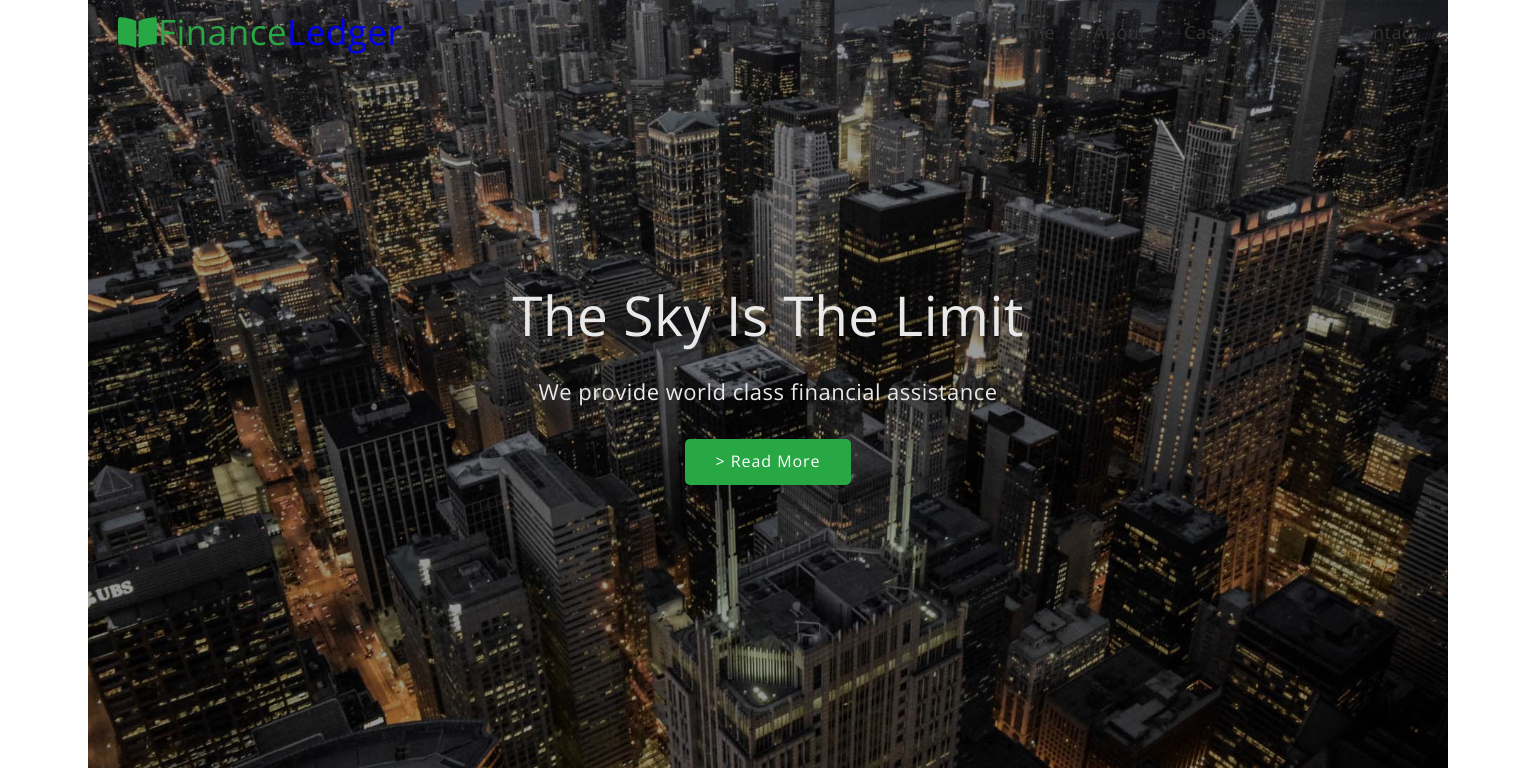
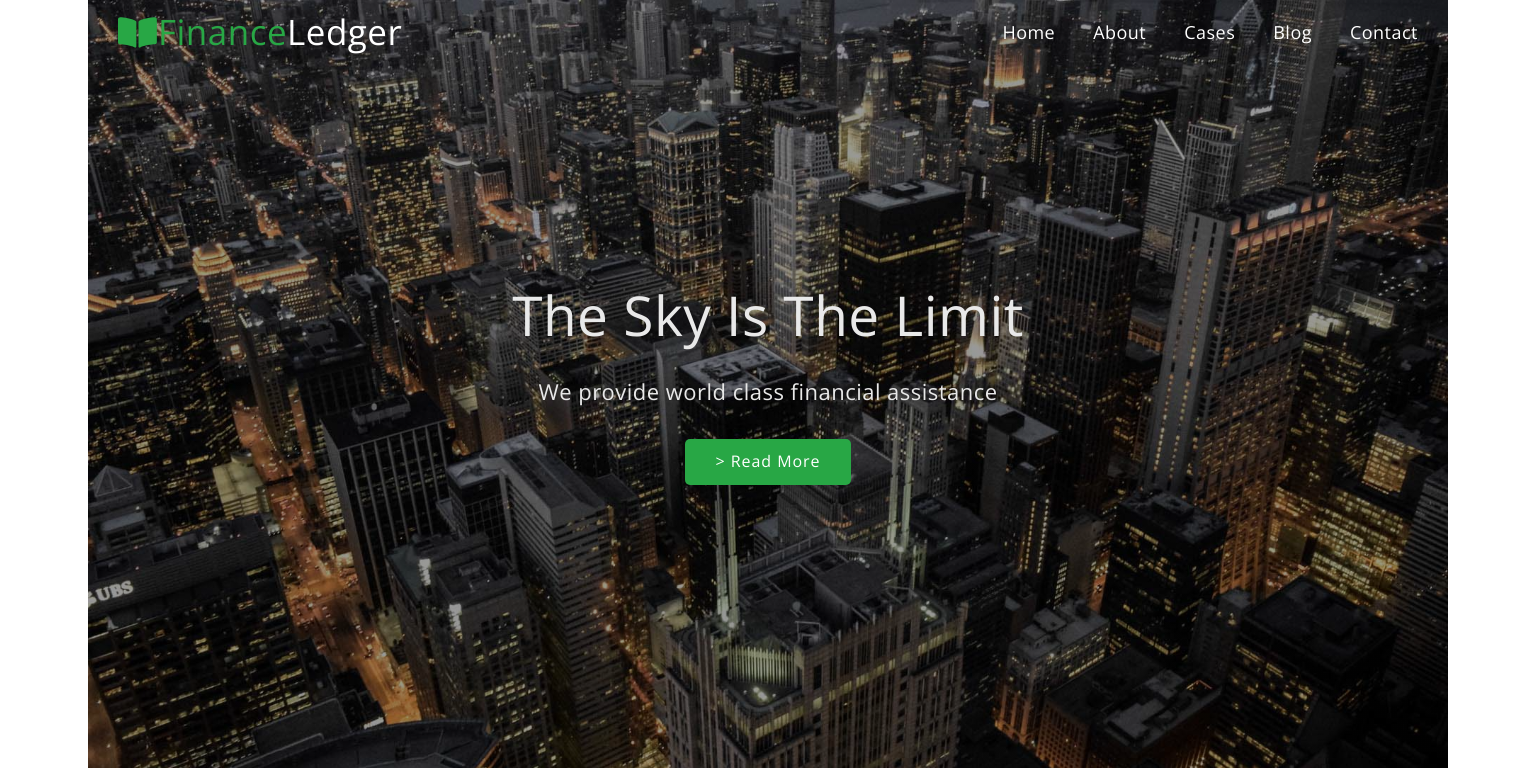
Before and after one commit to ivansinabdeev/test_for_GWeb, a website: page index.html in a window 1536 px wide. Shown: the top 784 px of the page. Drawn offline with nearby package versions, Linux system fonts and the light colour scheme; files whose address does not match are found by name.

Commit message:
add background img all display

```diff
--- a/src/sass/layout/_header.scss
+++ b/src/sass/layout/_header.scss
@@ -6,7 +6,7 @@
   margin-right: auto;
   text-align: center;
   background-image: linear-gradient(rgba(0, 0, 0, 0.4), rgba(0, 0, 0, 0.4)),
-    url(../../image/home/showcase.jpg);
+    url(../../../src/image/home/showcase.jpg);
   // background-color: var(--background-hero-img);
   background-repeat: no-repeat;
   background-position: center;
@@ -16,7 +16,7 @@
   screen and (min-resolution: 192dpi),
   screen and (min-resolution: 2dppx) {
   .header-background {
-    background-image: url(../../image/home/showcase@2x.jpg);
+    background-image: url(../../../src/image/home/showcase@2x.jpg);
   }
 }
 
@@ -42,7 +42,7 @@
   line-height: 1.32;
   font-style: 400;
 
-  // color: var(--secondary-text-color);
+  color: var(--secondary-text-color);
 }
 .header-nav-section-link-current {
   color: var(--acent-color);
@@ -55,7 +55,7 @@
   font-size: 16px;
   line-height: 1.6;
   font-style: 400;
-  // color: var(--secondary-text-color);
+  color: var(--secondary-text-color);
 
   margin-right: 12px;
 
@@ -71,13 +71,13 @@
     max-width: 768px;
     height: 1024px;
     background-image: linear-gradient(rgba(0, 0, 0, 0.4), rgba(0, 0, 0, 0.4)),
-      url(../../image/home/showcase.jpg);
+      url(../../../src/image/home/showcase.jpg);
   }
   @media screen and (min-device-pixel-ratio: 2),
     screen and (min-resolution: 192dpi),
     screen and (min-resolution: 2dppx) {
     .header-background {
-      background-image: url(../.../image/home/showcase@2x.jpg);
+      background-image: url(../../../src/image/home/showcase@2x.jpg);
     }
   }
   .header {
@@ -110,18 +110,14 @@
   .header-background {
     max-width: 1360px;
     height: 768px;
-    background-image: linear-gradient(
-        0deg,
-        rgba(0, 0, 0, 0.4),
-        rgba(0, 0, 0, 0.4)
-      ),
-      url(./image/home/showcase.jpg);
+    background-image: linear-gradient(rgba(0, 0, 0, 0.4), rgba(0, 0, 0, 0.4)),
+      url(../../../src/image/home/showcase.jpg);
   }
   @media screen and (min-device-pixel-ratio: 2),
     screen and (min-resolution: 192dpi),
     screen and (min-resolution: 2dppx) {
     .header-background {
-      background-image: url(./image/home/showcase@2x.jpg);
+      background-image: url(../../../src/image/home/showcase@2x.jpg);
     }
   }
   .header-nav-section-item {
```
Also changed, not shown: index.html (+0 -1 lines), css/main.css, 1 other file.
